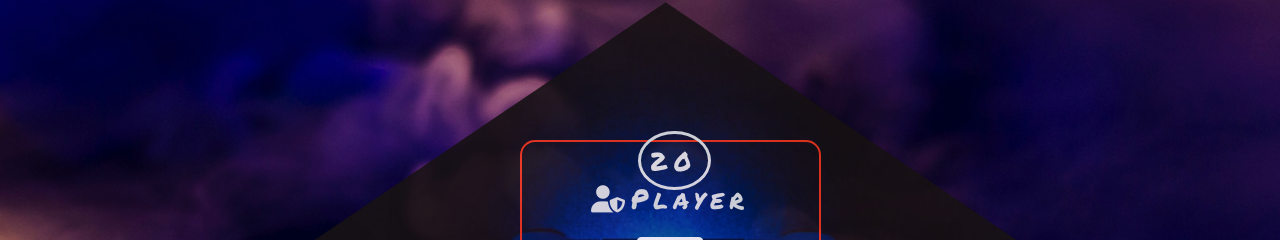
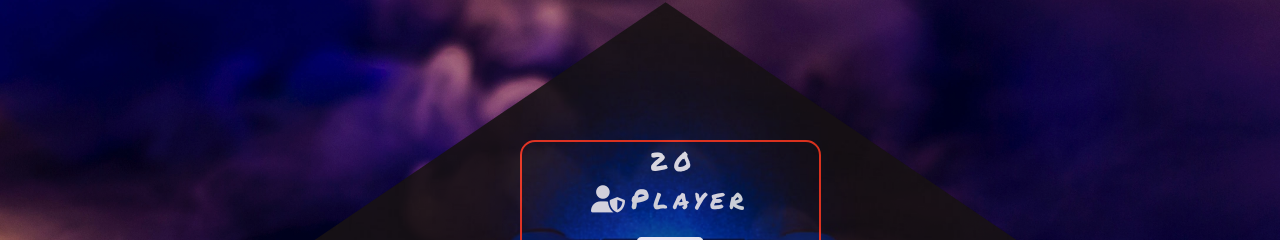
Before and after one commit to trozans-trap/Dice-Game--by-Vikalp, a plain HTML site: page index.html in a window 1280 px wide. Shown: the part 66-306 px from the top of the page. Drawn offline with Linux system fonts and the light colour scheme; a web font is replaced by a local one.

Commit message:
an error removed

```diff
--- a/style.css
+++ b/style.css
@@ -29,11 +29,11 @@ body{
      font-family : 'Permanent Marker', cursive;
      font-size: 1.6em;
      letter-spacing: 0.3em;
-     margin-left: 39%;
+     margin-left: 40%;
      margin-top: 5%;
      padding: 3% 3%;
-     border: 3px solid ;
-     border-radius: 100%;
+     /*border: 3px solid ;
+     border-radius: 100%; */
 }
 
 .main{
```
